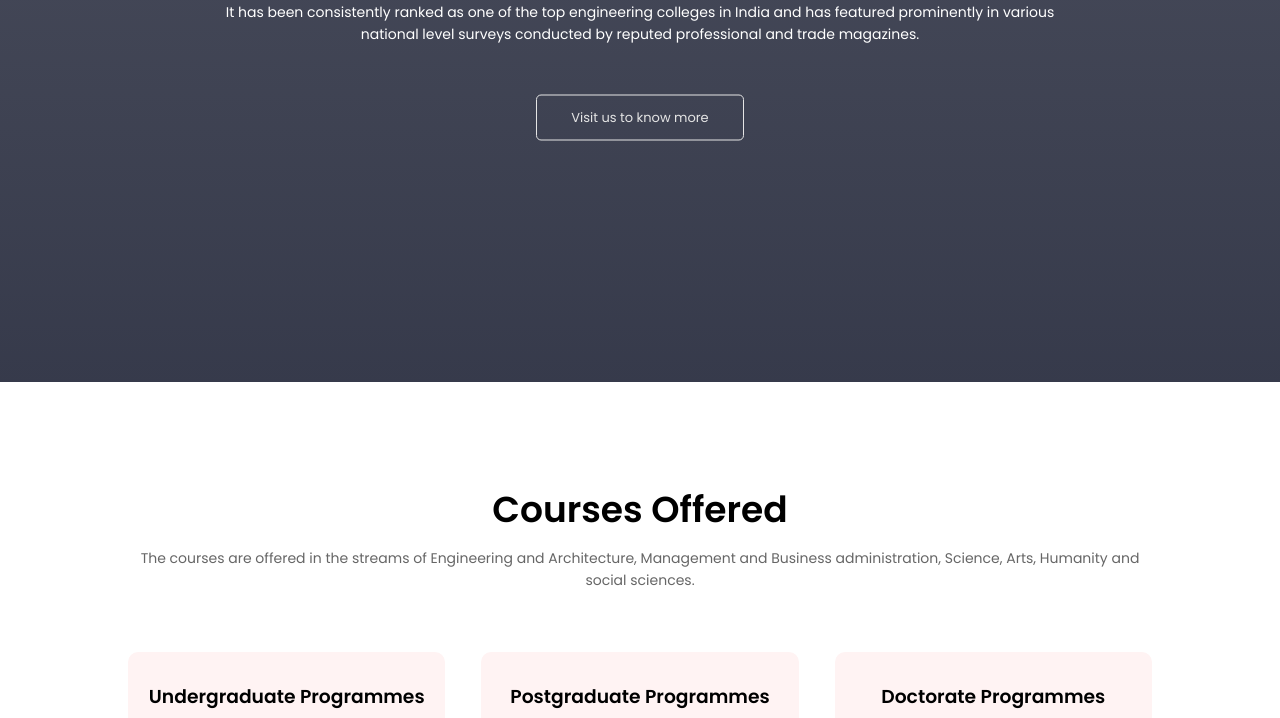
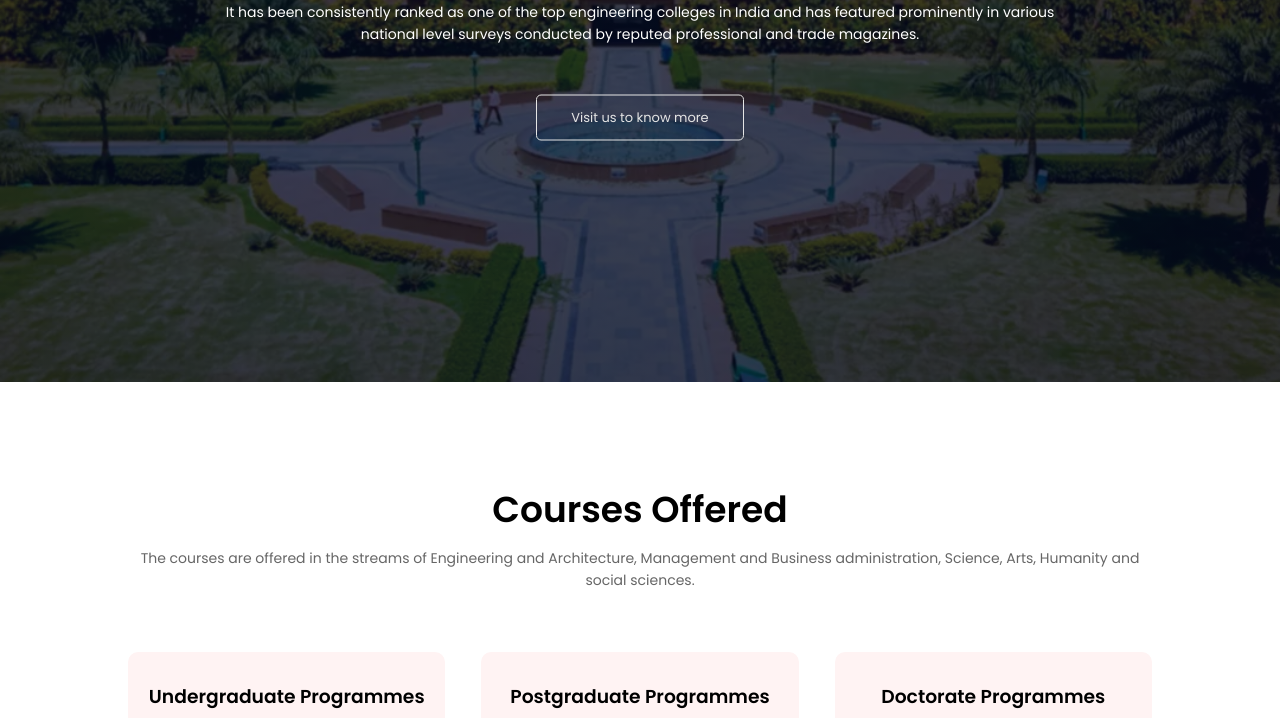
Before and after one commit to ashish0kumar/College-website, a plain HTML site: page index.html in a window 1280 px wide. Shown: the part 418-1136 px from the top of the page. Drawn offline with Linux system fonts and the light colour scheme.

Commit message:
fix: background img

```diff
--- a/style.css
+++ b/style.css
@@ -11,7 +11,7 @@ body {
 header {
     min-height: 100vh;
     width: 100%;
-    background-image: linear-gradient(rgba(4, 9, 30, 0.7), rgba(4, 9, 30, 0.8)), url("Images/Background.webp");
+    background-image: linear-gradient(rgba(4, 9, 30, 0.7), rgba(4, 9, 30, 0.8)), url("Images/background_main.jpg");
     background-size: cover;
     background-position: center;
     position: relative;
```
Also changed, not shown: Images/background_main.jpg (added).
